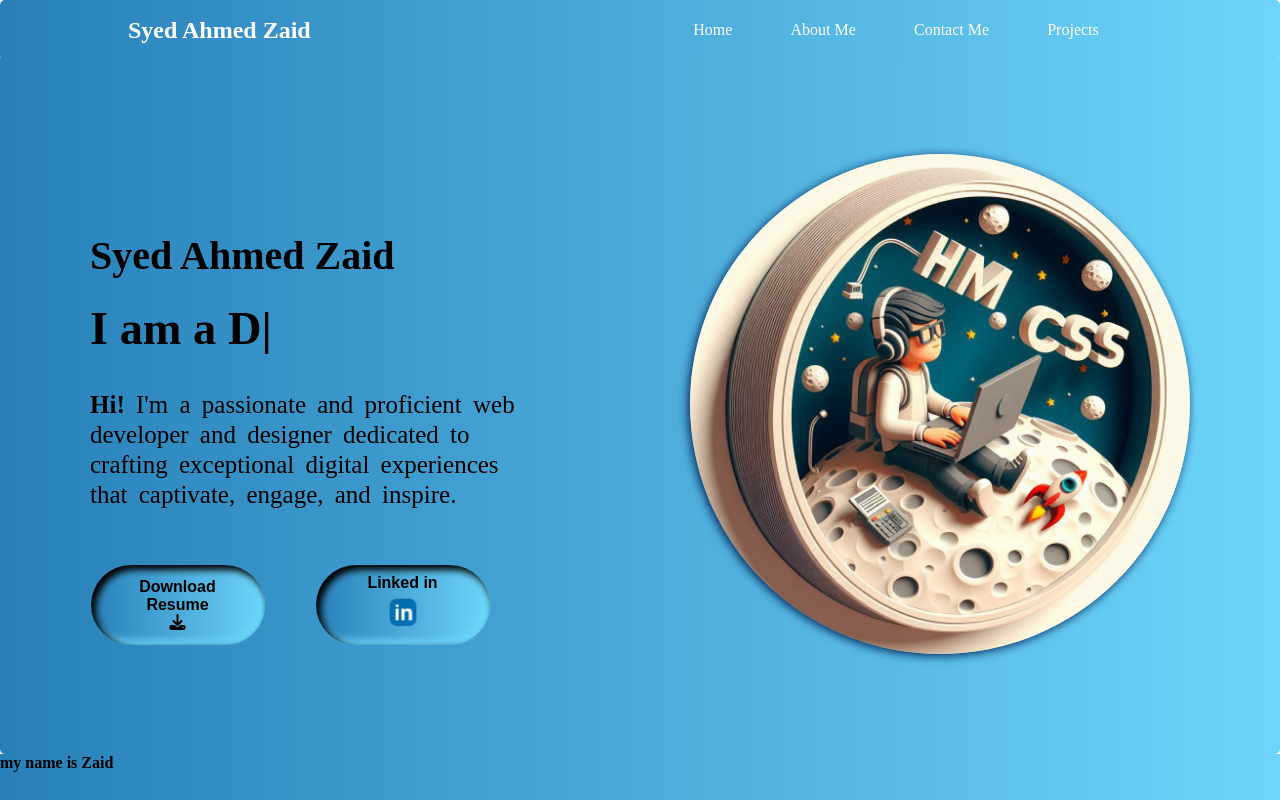
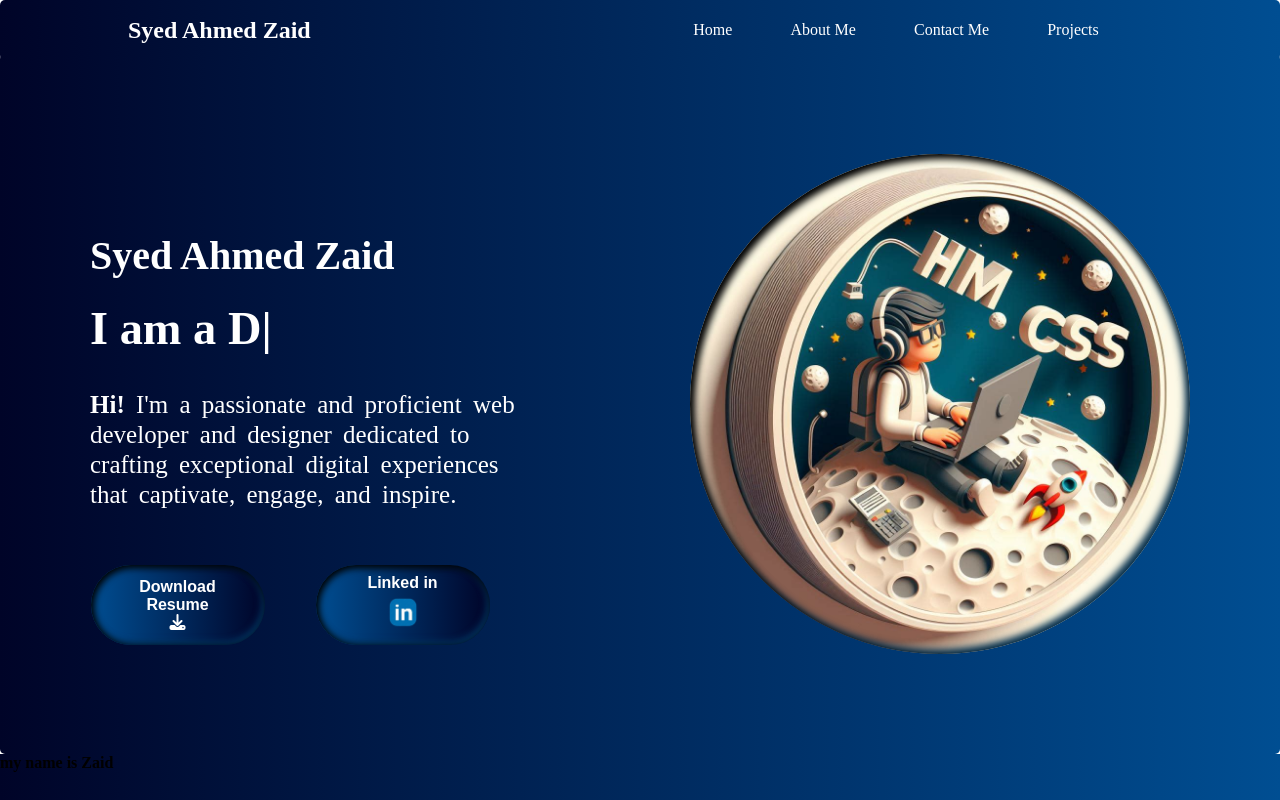
Before and after one commit to mickeymac/Portfolio, a plain HTML site: page index.html in a window 1280 px wide. Shown: the top 800 px of the page. Drawn offline with nearby package versions, Linux system fonts and the light colour scheme.

Commit message:
css changed

```diff
--- a/style.css
+++ b/style.css
@@ -8,7 +8,7 @@ nav{
     width: 90%;
     border-radius: 5px;
 
-    background:linear-gradient(to right,#2980B9,#6DD5FA);
+    background:linear-gradient(to right,#000428,#004e92);
     display: flex;
     justify-content: space-between;
     align-items: center;
@@ -51,7 +51,7 @@ nav:hover{
 /**main section of home page**/
 main{
 
-    background:linear-gradient(to right,#2980B9,#6DD5FA);
+    background:linear-gradient(to right,#000428,#004e92);
     height: 700px;
     border-radius: 5px;
     display: flex;
@@ -65,12 +65,14 @@ main{
    /* background-color: white; */
     border-radius: 10px;
     margin: 10px;
+    color: white;
 
 }
 .article h2{
   display: flex;
   font-size: 40px;
   padding-top: 45px;
+
 
 }
 .article h2:hover{
@@ -85,11 +87,14 @@ line-height: 30px;
 }
 
 .main-img{
-    border-radius: 60%;
+    border-radius: 50%;
     background-image: url(images/9.png);
     background-size: contain;
     background-repeat: no-repeat;
-    box-shadow: -2px 2px 10px #052659;
+    box-shadow: inset 4px 4px 7px 1px black,
+    inset -4px -4px 7px 1px #0b3552 ;
+
+
 
 }
 
@@ -106,6 +111,7 @@ line-height: 30px;
 }
 
 button  {
+    color: white;
    font-size: medium;
    font-weight: 600;
    padding: 9px;
@@ -114,9 +120,9 @@ button  {
    cursor: pointer;
    border: none;
    border-radius: 50px;
-   background:linear-gradient(to right,#2980B9,#6DD5FA);
-   box-shadow: inset 4px 4px 7px 1px black,
-               inset -4px -4px 7px 1px #6DD5FA ;
+   background:linear-gradient(to left,#000428,#004e92);
+   box-shadow: inset 2px 2px 7px 1px black,
+               inset -2px -2px 7px 1px #023a6a ;
 }
 button:hover{
     background-color: #203350;
@@ -135,7 +141,7 @@ button img{
 /*main 2*/
 .main2{
 height: 700px;
-background:linear-gradient(to right,#2980B9,#6DD5FA);
+background:linear-gradient(to right,#000428,#004e92);
 }
 
 /*****************************************************************/
```
Also changed, not shown: images/1.jpeg (deleted), images/13.png (deleted), images/14.jpeg (deleted), images/15.jpeg (deleted), images/16.jpeg (deleted), images/2.jpeg (deleted), images/3.jpeg (deleted), images/4.jpeg (deleted), images/5.jpeg (deleted), images/6.jpeg (deleted), images/7.jpeg (deleted), images/8.jpeg (deleted).
